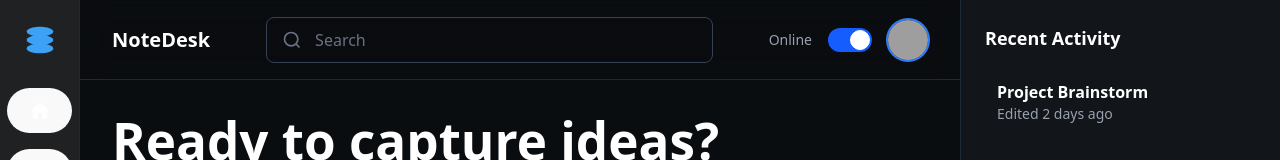
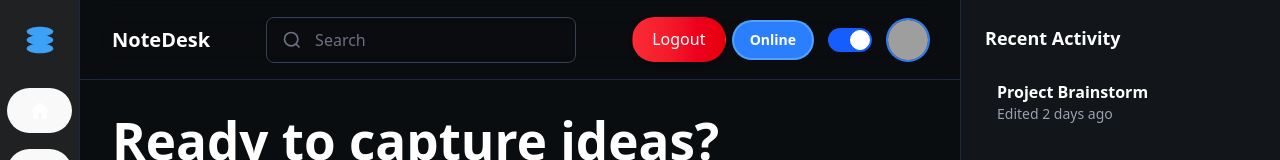
Before and after one commit to Avibhatnagar10/NoteDesk, a React (Vite) app in the folder frontend/: page /dashboard/1/1 in a window 1280 px wide. Shown: the top 160 px of the page. Built offline with nearby package versions, Linux system fonts and the light colour scheme; sample sign-in values are in the browser's storage; grey boxes are pictures that could not be loaded; the HTML template or start-up script is replaced by a standard one.

Commit message:
Update Dashboard.tsx

```diff
--- a/frontend/src/pages/Dashboard.tsx
+++ b/frontend/src/pages/Dashboard.tsx
@@ -136,6 +136,7 @@
   const navigate = useNavigate();
   const [isOnline, setIsOnline] = useState(true);
   const [lastSync, setLastSync] = useState(new Date().toLocaleString());
+  const [, setLogout] = useState(false);
 
   useEffect(() => {
     if (isOnline) {
@@ -143,7 +144,11 @@
       setTick(0);
     }
   }, [isOnline]);
-
+  const handleLogout = () => {
+    setLogout(true);
+    localStorage.removeItem("token");
+    window.location.href = "/";
+  };
   const [, setTick] = useState(0);
   useEffect(() => {
     const interval = setInterval(() => {
@@ -236,9 +241,25 @@
             />
           </div>
           <div className="flex items-center gap-4">
-            <span className="text-sm text-gray-400">
+            <button
+              onClick={handleLogout}
+              className="text-sm font-medium px-5 py-2 rounded-lg bg-gradient-to-r from-red-500 to-red-600 text-white shadow-md hover:from-red-600 hover:to-red-700 hover:scale-105 transition-transform duration-200 ease-in-out focus:outline-none focus:ring-2 focus:ring-red-400 focus:ring-offset-2"
+            >
+              Logout
+            </button>
+          </div>
+
+          <div className="flex items-center gap-4">
+            <span
+              className={`text-sm font-semibold px-4 py-2 rounded-full shadow-sm transition-colors duration-300 ${
+                isOnline
+                  ? "bg-blue-500 text-white ring-2 ring-blue-400"
+                  : "bg-gray-400 text-white ring-2 ring-gray-300"
+              }`}
+            >
               {isOnline ? "Online" : "Offline"}
             </span>
+
             <label className="relative inline-flex items-center cursor-pointer">
               <input
                 type="checkbox"
@@ -479,8 +500,8 @@
                   : "Offline & Not Syncing"}
               </h3>
               <p className="text-sm text-gray-400">
-            {isOnline ? `Last sync: ${getTimeAgo()}` : "Sync paused"}
-          </p>
+                {isOnline ? `Last sync: ${getTimeAgo()}` : "Sync paused"}
+              </p>
             </div>
           </div>
         </div>
```
